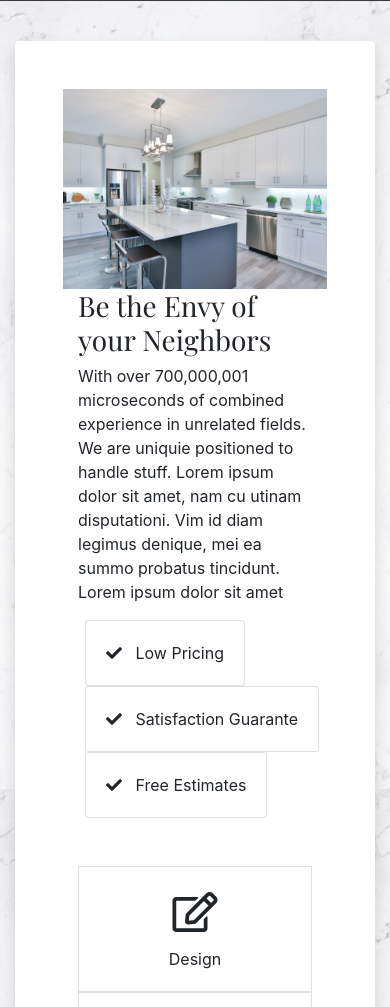
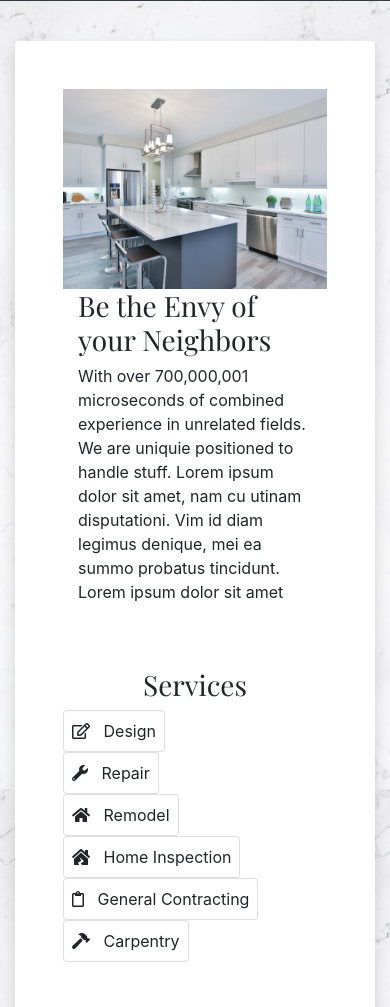
Before and after one commit to KyleCornelius/BNV, a website with bundled scripts: page index.html in a window 390 px wide. Shown: the part 55-1062 px from the top of the page. Built offline with nearby package versions, Linux system fonts and the light colour scheme; placeholder pictures from the web are drawn by us.

Commit message:
different services for desktop/tablet & mobile

```diff
--- a/global.css
+++ b/global.css
@@ -72,7 +72,7 @@ a.nav-link:hover {
   border: 0px;
 }
 
-/* -- services -- */
+/* -- services desktop/tablet -- */
 .card1 {
   border-left: 0px;
   border-top: 0px;
@@ -122,13 +122,11 @@ a.nav-link:hover {
 
 /* -- contact us -- */
 
-/*size of field*/
 .user-input-wrp {
   position: relative;
   width: 80%;
 }
 
-/*change to line style*/
 .user-input-wrp .inputText {
   width: 100%;
   outline: none;
--- a/index.html
+++ b/index.html
@@ -32,7 +32,10 @@
             <li class="nav-item">
               <a class="nav-link js-scroll-trigger offwhite" href="#about">About</a>
             </li>
-            <li class="nav-item d-none d-lg-block">
+            <li class="nav-item d-md-none">
+              <a class="nav-link js-scroll-trigger offwhite" href="#services">Services</a>
+            </li>
+            <li class="nav-item">
               <a class="nav-link js-scroll-trigger offwhite" href="#gallery">Gallery</a>
             </li>
             <li class="nav-item">
@@ -63,8 +66,9 @@
                 positioned to handle stuff. Lorem ipsum dolor sit amet, nam cu utinam disputationi. Vim id diam
                 legimus denique, mei ea summo probatus tincidunt. Lorem ipsum dolor sit amet
               </p>
-            </div>
-            <div class="col-md-6 offset-1">
+            </div id="services">
+            <!--desktop/tablet only-->
+            <div class="col-md-6 offset-1 d-none d-md-block">
               <div class="row">
                 <div class="card noBorder">
                   <div class="card-body">
@@ -90,9 +94,8 @@
           </div>
         </div>
 
-        <!--services-->
-        <div class="container text-center mt-5">
-
+        <!--services desktop/tablet-->
+        <div class="container text-center mt-5 d-none d-md-block">
           <div class="row m-0">
             <div class="col-md-4 p-0">
               <div class="card rounded-0 card1">
@@ -119,7 +122,6 @@
               </div>
             </div>
           </div>
-
           <div class="row m-0">
             <div class="col-md-4 p-0">
               <div class="card rounded-0 card4">
@@ -146,7 +148,53 @@
               </div>
             </div>
           </div>
+        </div>
 
+        <!--services mobile-->
+        <div class="container text-center mt-5 d-md-none" id="services">
+          <h3>Services</h3>
+          <div class="row">
+            <div class="card noBorder">
+              <div class="card-body p-2">
+                <i class="far fa-edit"></i> &nbsp Design
+              </div>
+            </div>
+          </div>
+          <div class="row">
+            <div class="card noBorder">
+              <div class="card-body p-2">
+                <i class="fas fa-wrench"></i> &nbsp Repair
+              </div>
+            </div>
+          </div>
+          <div class="row">
+            <div class="card noBorder">
+              <div class="card-body p-2">
+                <i class="fas fa-home"></i> &nbsp Remodel
+              </div>
+            </div>
+          </div>
+          <div class="row">
+            <div class="card noBorder">
+              <div class="card-body p-2">
+                <i class="fas fa-house-damage"></i> &nbsp Home Inspection
+              </div>
+            </div>
+          </div>
+          <div class="row">
+            <div class="card noBorder">
+              <div class="card-body p-2">
+                <i class="far fa-clipboard"></i> &nbsp General Contracting
+              </div>
+            </div>
+          </div>
+          <div class="row">
+            <div class="card noBorder">
+              <div class="card-body p-2">
+                <i class="fas fa-hammer"></i> &nbsp Carpentry
+              </div>
+            </div>
+          </div>
         </div>
 
         <!--Carousel-->
```
